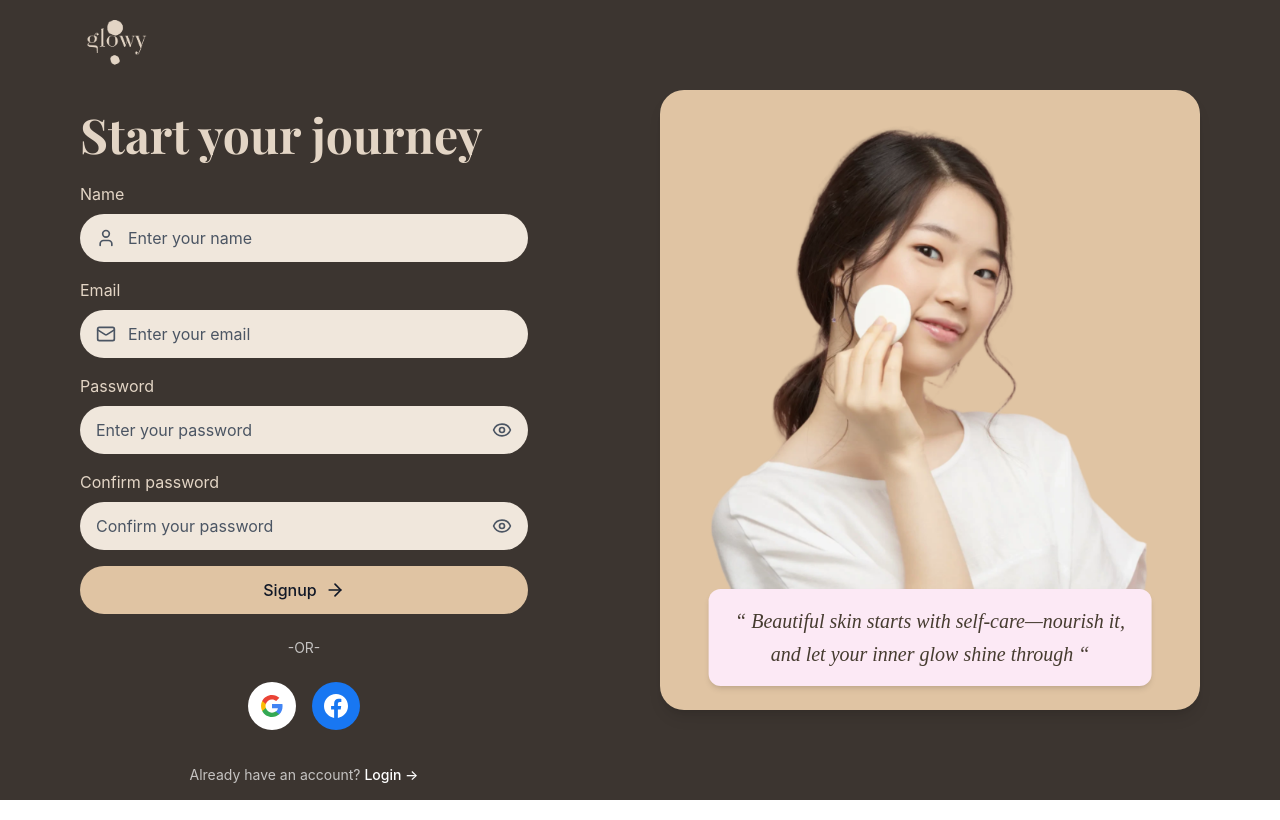
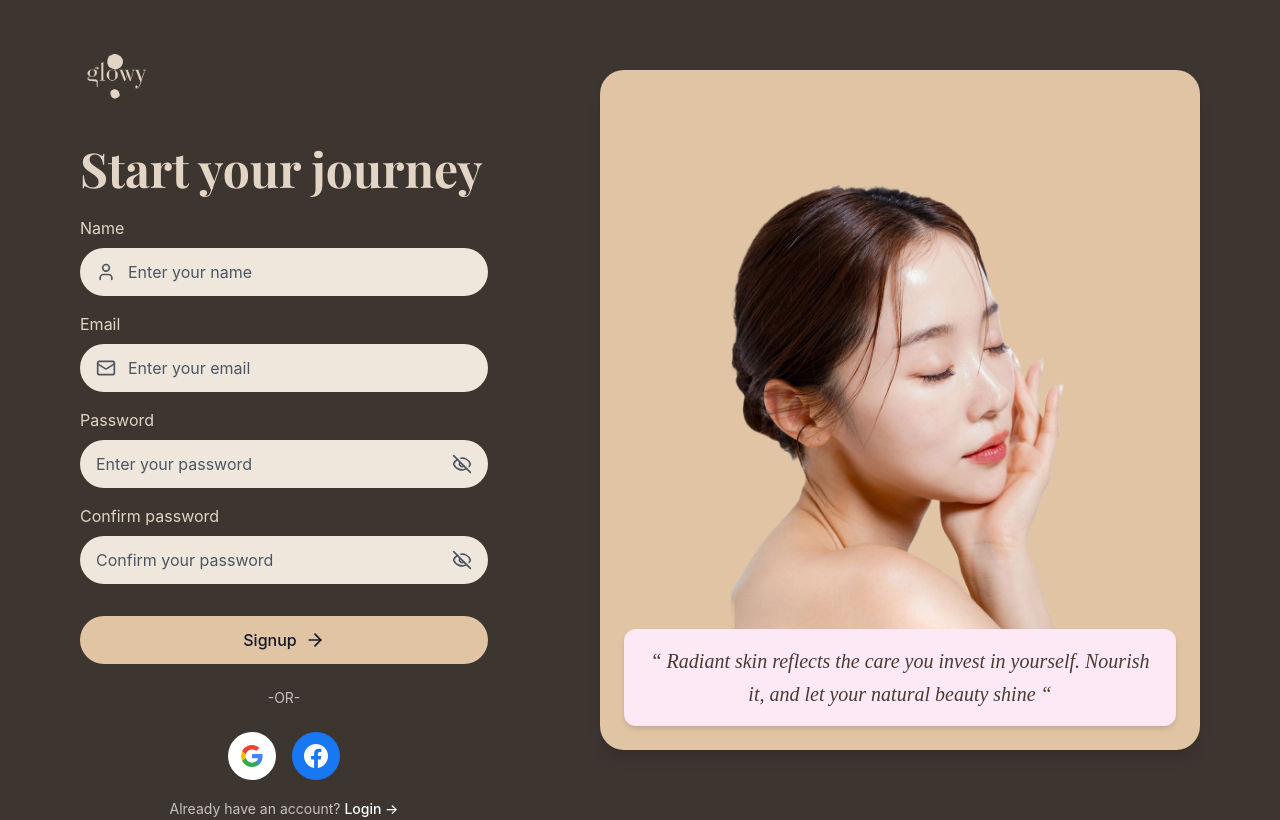
Before and after one commit to Lakna30/Glowy_Mini-E-Commerce-Store, a React (Create React App) app: page /signup in a window 1280 px wide. Built offline with nearby package versions, Linux system fonts and the light colour scheme; no server answers; the HTML template or start-up script is replaced by a standard one.

Commit message:
Update signup UI

```diff
--- a/src/pages/user/Auth/Login.js
+++ b/src/pages/user/Auth/Login.js
@@ -74,7 +74,7 @@ const Login = () => {
                 onClick={() => setShowPassword(!showPassword)}
                 className="absolute right-4 top-1/2 transform -translate-y-1/2 text-gray-600"
               >
-                {showPassword ? <EyeOff className="w-5 h-5" /> : <Eye className="w-5 h-5" />}
+                {showPassword ? <Eye className="w-5 h-5" /> : <EyeOff className="w-5 h-5" />}
               </button>
             </div>
 
--- a/src/pages/user/Auth/Signup.js
+++ b/src/pages/user/Auth/Signup.js
@@ -56,7 +56,7 @@ const Signup = () => {
       <div className="flex-1 flex flex-col justify-center px-12 lg:px-20">
 
         {/* Logo */}
-        <div className="mb-10">
+        <div className="mb-10 mt-12">
           <img src="Logo.png" alt="Glowy Logo" className="h-14 object-contain" />
         </div>
 
@@ -131,7 +131,7 @@ const Signup = () => {
                     onClick={() => setShowPassword(!showPassword)}
                     className="absolute right-4 top-1/2 transform -translate-y-1/2 text-gray-600"
                   >
-                    {showPassword ? <EyeOff className="w-5 h-5" /> : <Eye className="w-5 h-5" />}
+                    {showPassword ? <Eye className="w-5 h-5" /> : <EyeOff className="w-5 h-5" />}
                   </button>
                 </div>
               </div>
@@ -158,12 +158,13 @@ const Signup = () => {
                     onClick={() => setShowConfirmPassword(!showConfirmPassword)}
                     className="absolute right-4 top-1/2 transform -translate-y-1/2 text-gray-600"
                   >
-                    {showConfirmPassword ? <EyeOff className="w-5 h-5" /> : <Eye className="w-5 h-5" />}
+                    {showPassword ? <Eye className="w-5 h-5" /> : <EyeOff className="w-5 h-5" />}
                   </button>
                 </div>
               </div>
 
               {/* Signup Button */}
+              <div className="pt-4">
                 <button
                   type="submit"
                   disabled={loading}
@@ -172,6 +173,7 @@ const Signup = () => {
                 >
                   {loading ? "Creating Account..." : "Signup"} <ArrowRight className="ml-2 w-5 h-5" />
                 </button>
+              </div>
             </form>
 
             {error && <p className="text-red-500 text-sm mt-3">{error}</p>}
@@ -180,7 +182,7 @@ const Signup = () => {
             <div className="text-center text-white/70 text-sm my-6">-OR-</div>
 
             {/* Social Login */}
-            <div className="flex justify-center gap-4 mb-8">
+            <div className="flex justify-center gap-4 mb-4">
               {/* Google */}
               <button className="w-12 h-12 rounded-full bg-white flex items-center justify-center hover:bg-gray-50 transition-colors">
                 <svg className="w-6 h-6" viewBox="0 0 24 24">
@@ -216,23 +218,23 @@ const Signup = () => {
 
         {/* Right Side */}
       <div className="flex items-center justify-center p-8 lg:pr-20">
-        <div className="bg-[#e0c4a3] rounded-3xl p-6 shadow-lg w-[540px]">
+        <div className="bg-[#e0c4a3] rounded-3xl p-6 shadow-lg w-[600px]">
           <div className="relative flex flex-col items-center">
             {/* Image */}
             <img
-              src="LoginPic.png"
+              src="SignUpPic.png"
               alt="Skincare"
               className="object-contain w-full h-auto rounded-xl mb-8"
-              style={{ height: '540px', width: 'auto' }}
+              style={{ height: '600px', width: 'auto' }}
             />
 
             {/* Quote Overlapping */}
-            <div className="absolute bottom-6 left-1/2 transform -translate-x-1/2 translate-y-6 bg-[#fce9f5] rounded-xl p-4 shadow-md w-[90%]">
+            <div className="absolute bottom-6 left-1/2 transform -translate-x-1/2 translate-y-6 bg-[#fce9f5] rounded-xl p-4 shadow-md w-[100%]">
               <p
                 style={{ fontFamily: "'Source Serif Pro', serif" }}
                 className="text-[#463C30] text-xl italic font-light leading-relaxed text-center"
               >
-                “ Beautiful skin starts with self-care—nourish it, and let your inner glow shine through “
+                “ Radiant skin reflects the care you invest in yourself. Nourish it, and let your natural beauty shine “
               </p>
             </div>
           </div>
```
Also changed, not shown: public/SignUpPic.png (added). Lines whose indentation alone changed are shown as unchanged.
